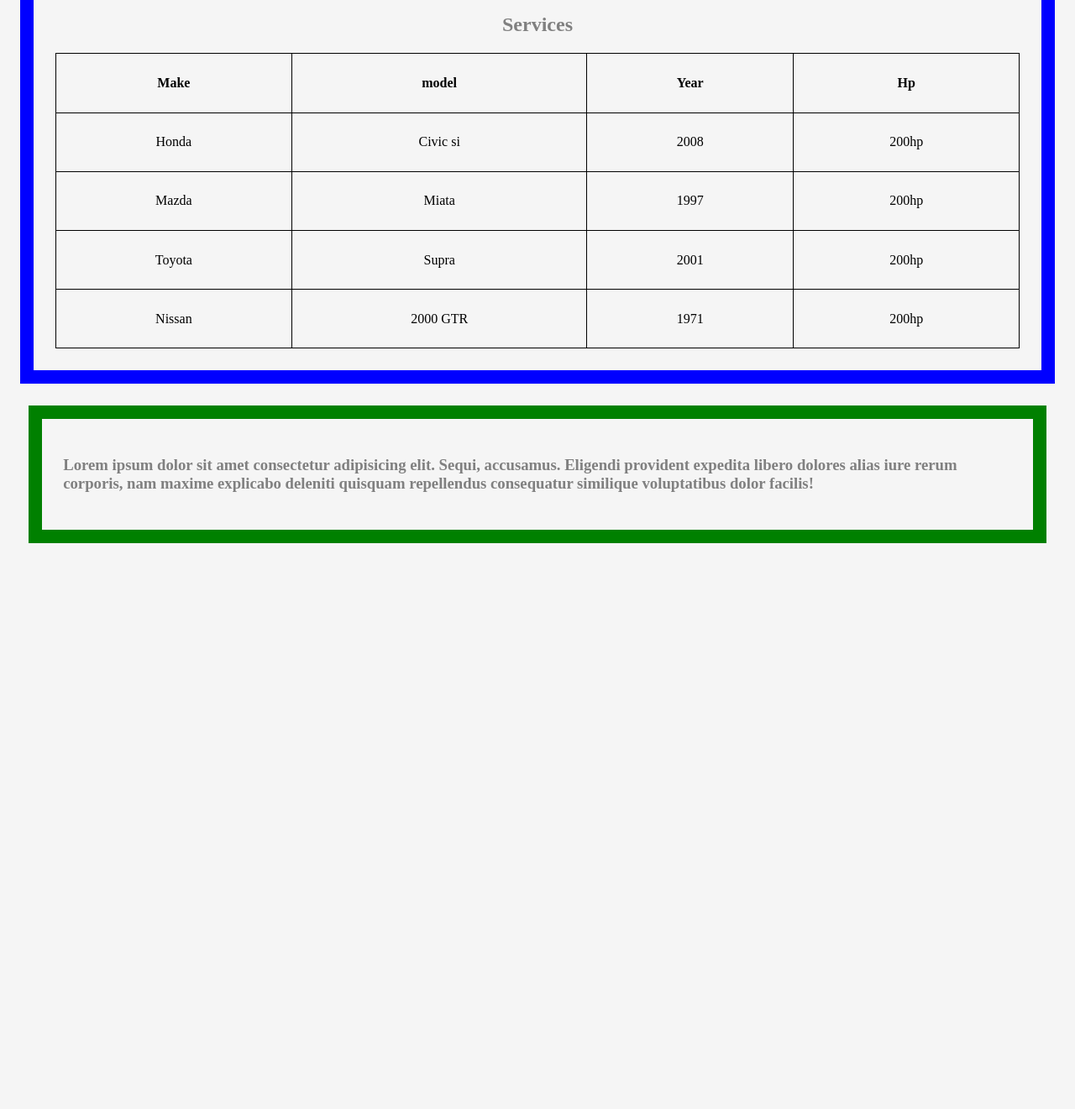
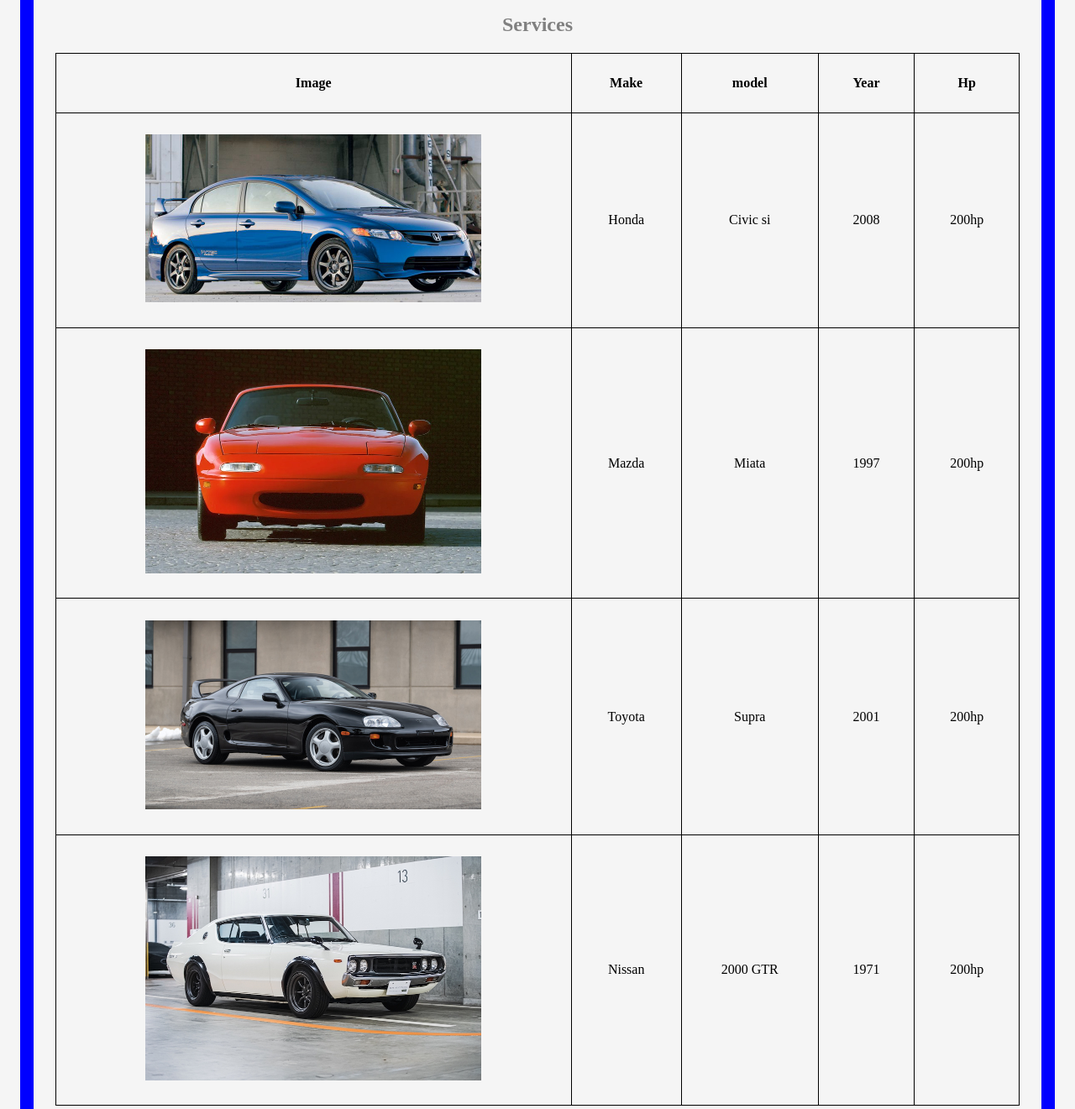
Before and after one commit to Jahazielnrl/cis166aa-lab3, a plain HTML site: page service.html in a window 1280 px wide. Shown: the part 320-1641 px from the top of the page at 84% size. Before the commit the page ends 993 px from the top, so only its background shows below. Drawn offline with Linux system fonts and the light colour scheme.

Commit message:
hello world

```diff
--- a/index.JS
+++ b/index.JS
@@ -4,3 +4,6 @@ function funct1() {
     $("#image1").fadeToggle("slow","linear");
 
 }
+
+let text="Hello world";
+console.log(text)
--- a/service.html
+++ b/service.html
@@ -30,30 +30,37 @@
         <div id="subdiv1"></div>
         <table style="width: 100%">
           <tr>
+            <th>Image</th>
             <th>Make</th>
             <th>model</th>
             <th>Year</th>
             <th>Hp</th>
           </tr>
           <tr>
+            <td><img src="images/honda-civic.jpg" alt="" width="400" /></td>
             <td>Honda</td>
             <td>Civic si</td>
             <td>2008</td>
             <td>200hp</td>
           </tr>
           <tr>
+            <td>
+              <img src="images/mazda-miata copy.jpg" alt="" width="400" />
+            </td>
             <td>Mazda</td>
             <td>Miata</td>
             <td>1997</td>
             <td>200hp</td>
           </tr>
           <tr>
+            <td><img src="images/toyota-supra.jpg" alt="" width="400" /></td>
             <td>Toyota</td>
             <td>Supra</td>
             <td>2001</td>
             <td>200hp</td>
           </tr>
           <tr>
+            <td><img src="images/skyline-c110.jpg" alt="" width="400" /></td>
             <td>Nissan</td>
             <td>2000 GTR</td>
             <td>1971</td>
```
